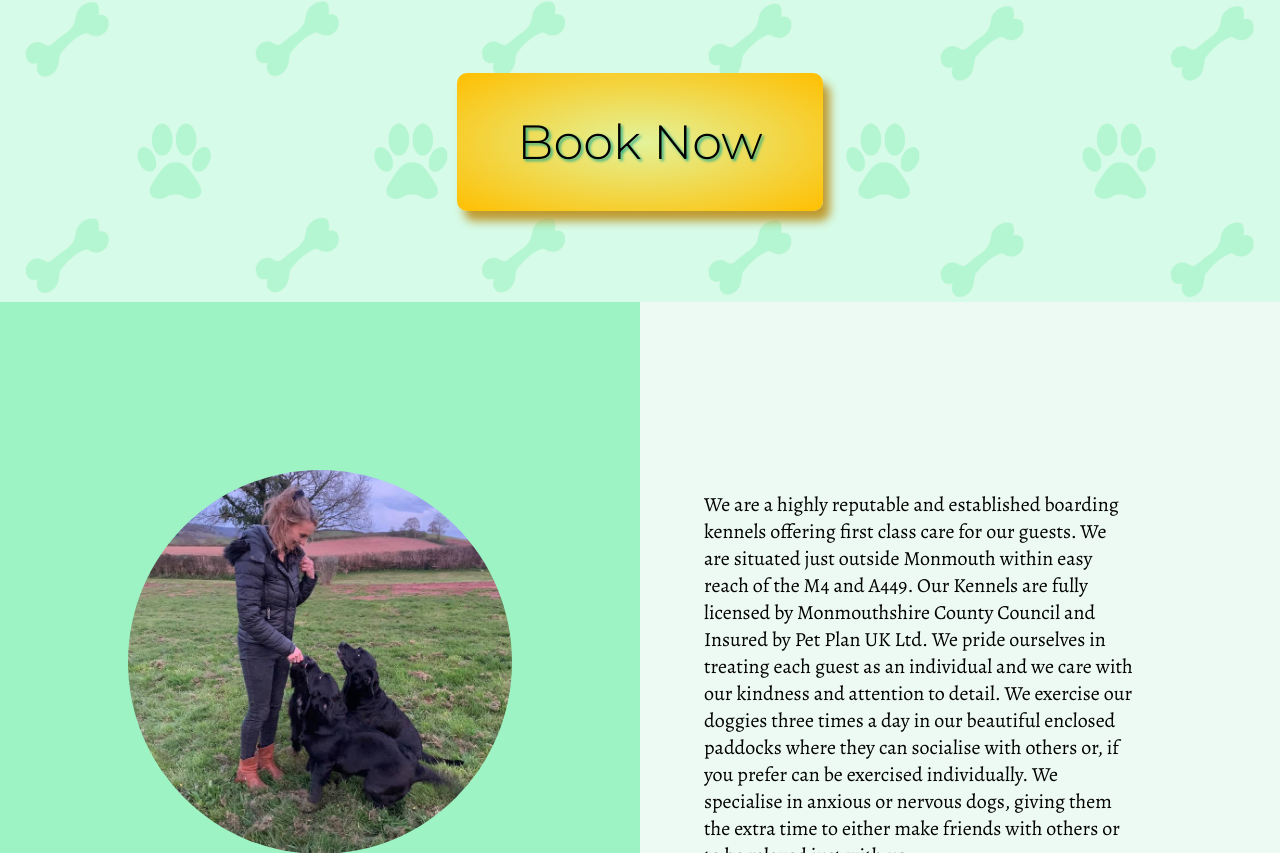
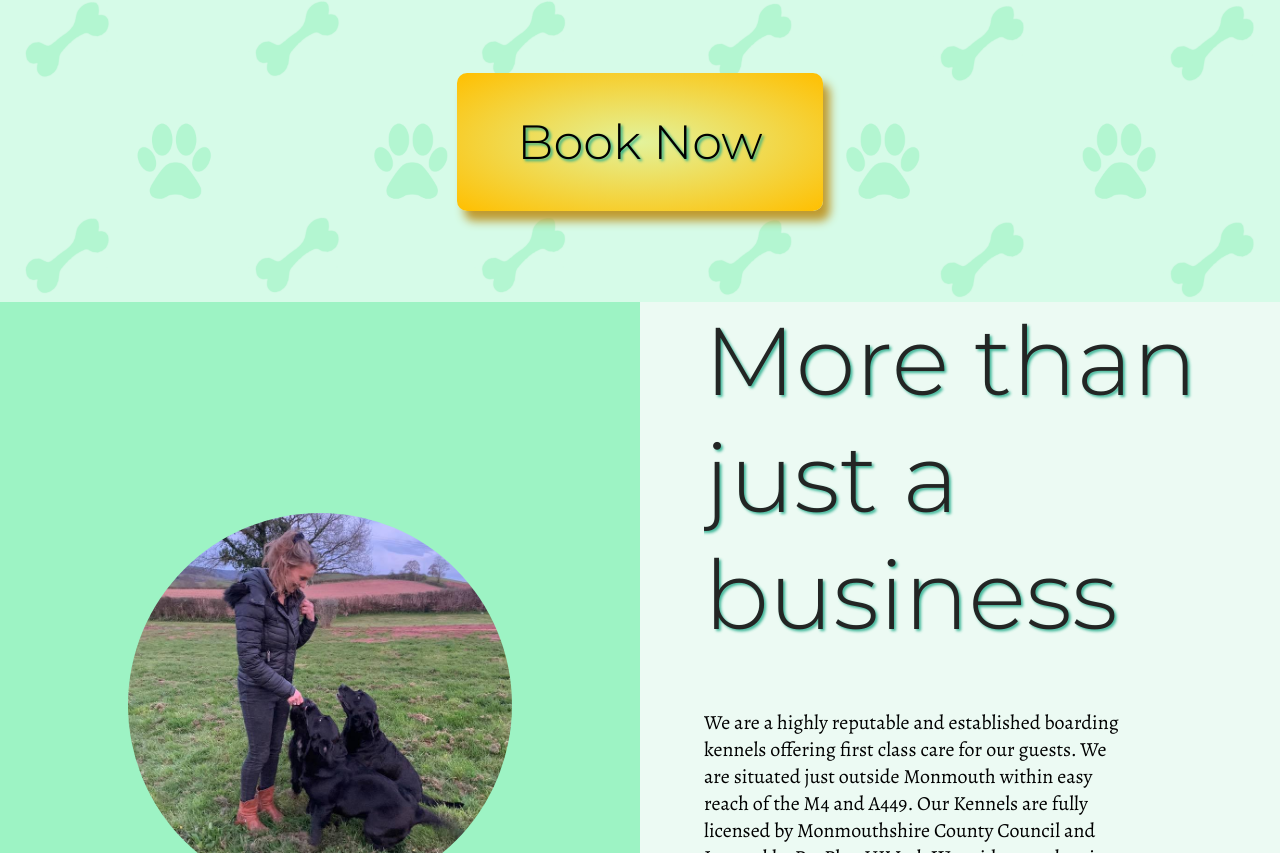
Before and after one commit to Velocima/green-lawns-next, a Next.js app: page / in a window 1280 px wide. Shown: the part 498-1351 px from the top of the page. Built offline with nearby package versions, Linux system fonts and the light colour scheme.

Commit message:
title uncommented

```diff
--- a/components/about.jsx
+++ b/components/about.jsx
@@ -111,7 +111,7 @@ export default function About() {
 							ref={familyTitleRef}
 							style={{ animationPlayState: animationIsPlaying.familyTitle }}
 						>
-							{/* More than just a business */}
+							More than just a business
 						</h1>
 					</div>
 					<div className={style.overflowContainer}>
```
